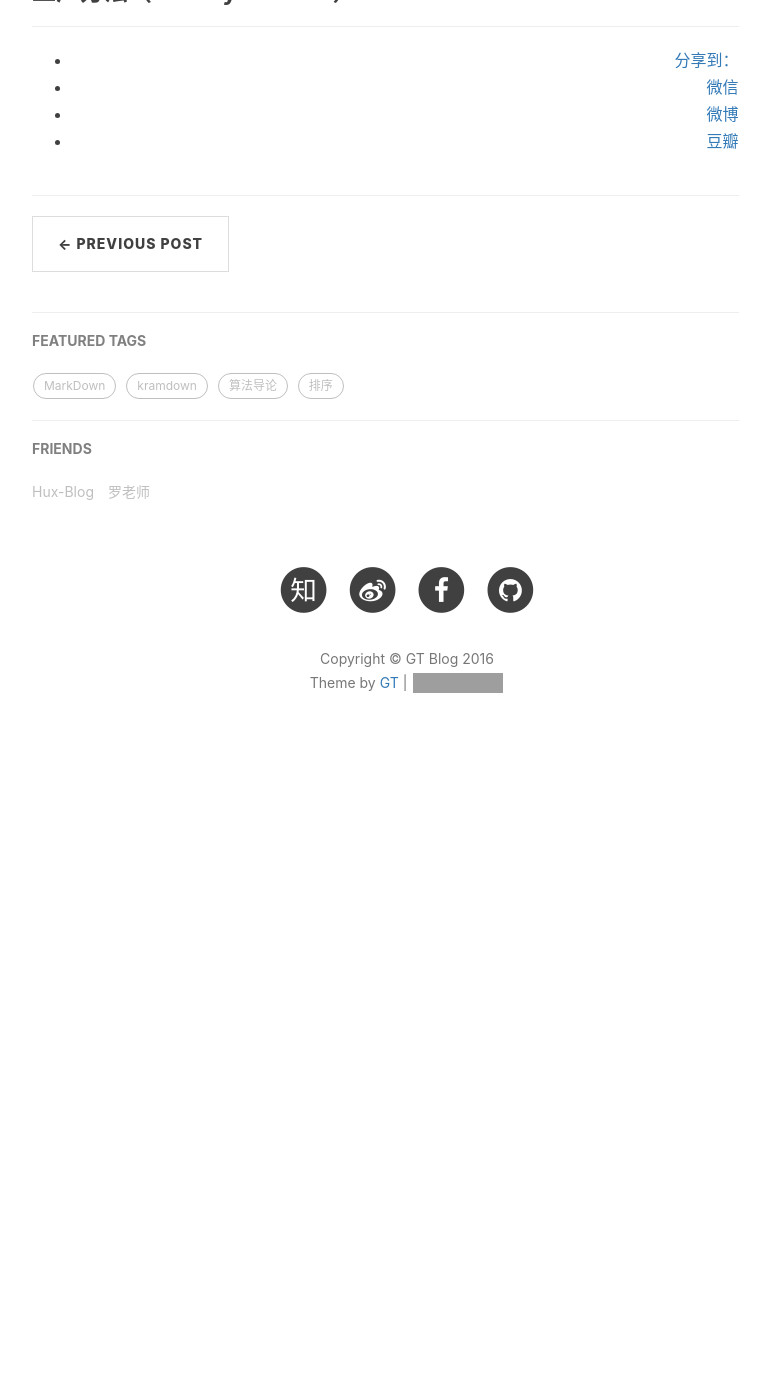
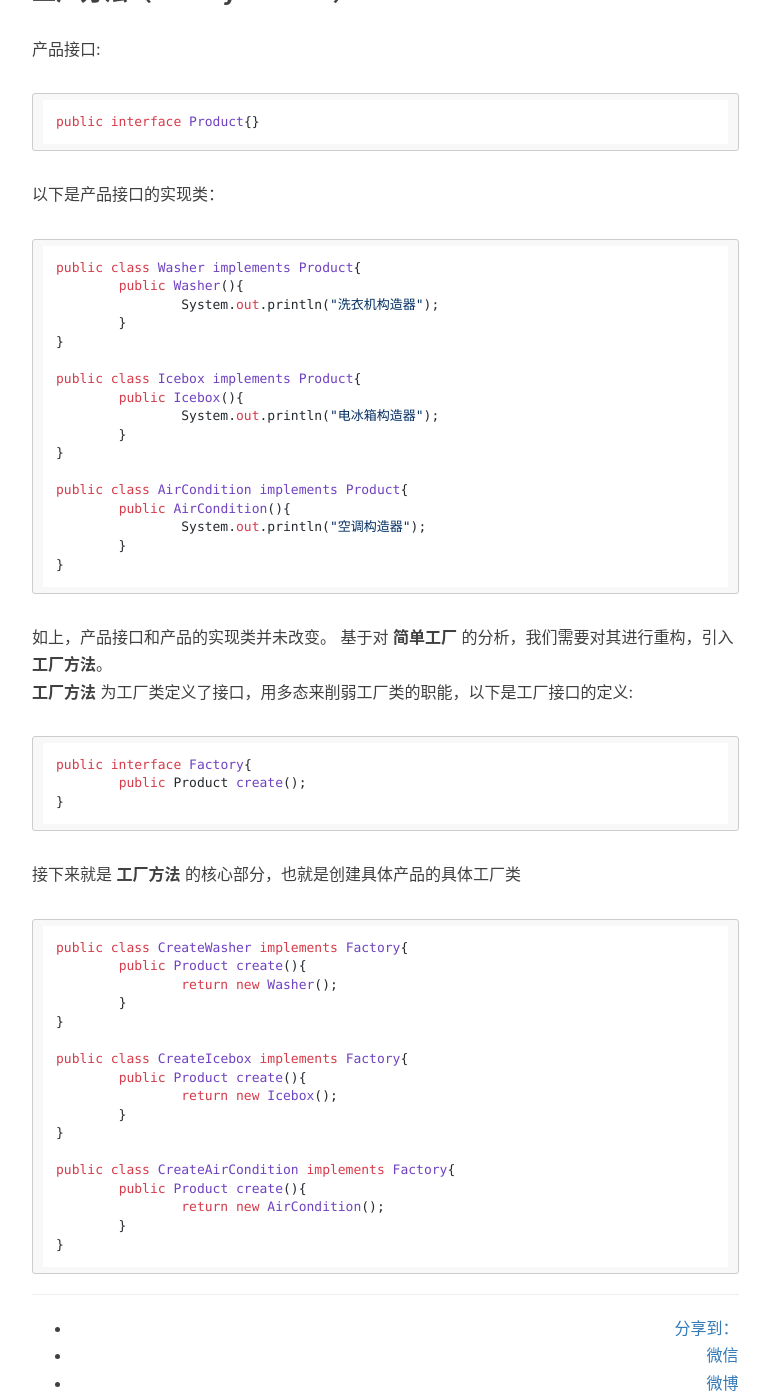
Before and after one commit to haorengoodman/blog, a Jekyll site: the page built from _posts/2016-02-23-工厂设计模式.md, in a window 1280 px wide and 1400 px high, scrolled down 2503 px. Shown: the whole window, without its empty margins (233-1003 px from the left). Built offline with Jekyll 4.4.1, drawn with Linux system fonts in a browser that asks for light colours; nearby versions of some CDN libraries; comment, search, counter and statistics services are not loaded; before the commit the page ends 3290 px from its top, so only the background shows below that; some of the changed text lies outside the part shown; grey boxes are pictures that could not be loaded.

Commit message:
工厂设计模式

````diff
--- a/_posts/2016-02-23-工厂设计模式.md
+++ b/_posts/2016-02-23-工厂设计模式.md
@@ -15,7 +15,7 @@ tags:
 
 工厂设计模式主要有以下三种形态:
 
-1. 简单工程（simple factory）
+1. 简单工厂（simple factory）
 2. 工厂方法（factory method）
 3. 抽象工厂（abstract factory）
 
@@ -85,12 +85,71 @@ public stataic void main(String[] args){
 ```
 
 由以上代码可以看出，简单工厂类的核心就是 **SimpleFactory** 类，他拥有必要的逻辑判断能力和创建产品的权利。
-但是如果我们需要创建新的产品，那么久必须修改**SimpleFactory** 类，其次，当我们的产品越来越多，而且产品之间又存在复杂的层次关系时，**SimpleFactory** 类必须拥有更为复杂的逻辑判断能力，期代码量必将不断增长。还有一点必须说明，因为整个系统都依赖 **SimpleFactory** 类，所以一旦**SimpleFactory** 类出现问题，则整个系统将会处于瘫痪之中。
+但是如果我们需要创建新的产品，那么久必须修改**SimpleFactory** 类，其次，当我们的产品越来越多，而且产品之间又存在复杂的层次关系时，**SimpleFactory** 类必须拥有更为复杂的逻辑判断能力，其代码量必将不断增长。还有一点必须说明，因为整个系统都依赖 **SimpleFactory** 类，所以一旦**SimpleFactory** 类出现问题，则整个系统将会处于瘫痪之中。
 基于以上的问题，简单工厂并不能被大规模的推广使用。以上的不足可以在工厂模式的 **另外两种模式** 中得到解决。
 
 
 ### 工厂方法（factory method）
 
+产品接口:
+
+```java
+public interface Product{}
+```
+
+以下是产品接口的实现类：
+
+```java
+public class Washer implements Product{
+        public Washer(){
+                System.out.println("洗衣机构造器");
+        }
+}
+
+public class Icebox implements Product{
+        public Icebox(){
+                System.out.println("电冰箱构造器");
+        }
+}
+
+public class AirCondition implements Product{
+        public AirCondition(){
+                System.out.println("空调构造器");
+        }
+}
+```
+
+如上，产品接口和产品的实现类并未改变。
+基于对 **简单工厂** 的分析，我们需要对其进行重构，引入 **工厂方法**。
+**工厂方法**  为工厂类定义了接口，用多态来削弱工厂类的职能，以下是工厂接口的定义:
+
+```java
+public interface Factory{
+	public Product create();
+}
+```
+
+接下来就是 **工厂方法** 的核心部分，也就是创建具体产品的具体工厂类
+
+```java
+public class CreateWasher implements Factory{
+	public Product create(){
+		return new Washer();
+	}
+}
+
+public class CreateIcebox implements Factory{
+        public Product create(){
+                return new Icebox();
+        }
+}
+
+public class CreateAirCondition implements Factory{
+        public Product create(){
+                return new AirCondition();
+        }
+}
+```
 
 
 
````
Also changed, not shown: other parts of _posts/2016-02-23-工厂设计模式.md (+1 -1 lines).
